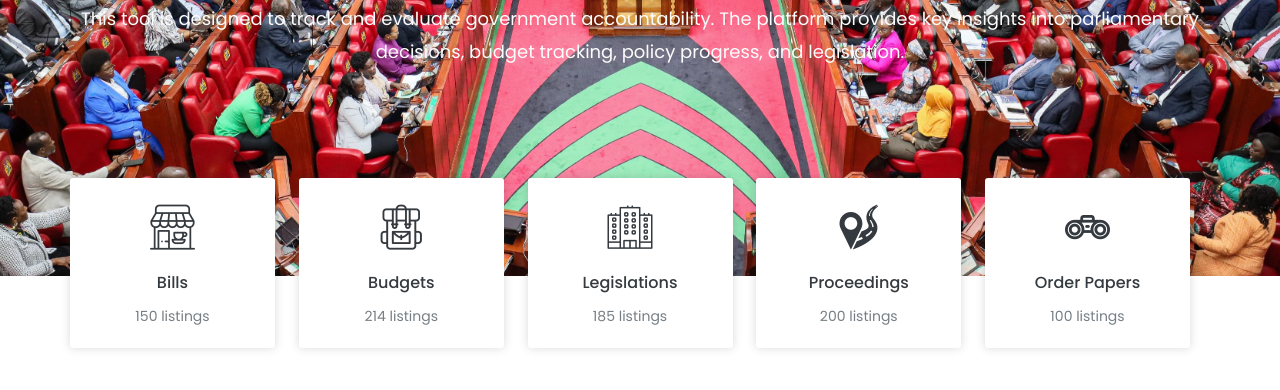
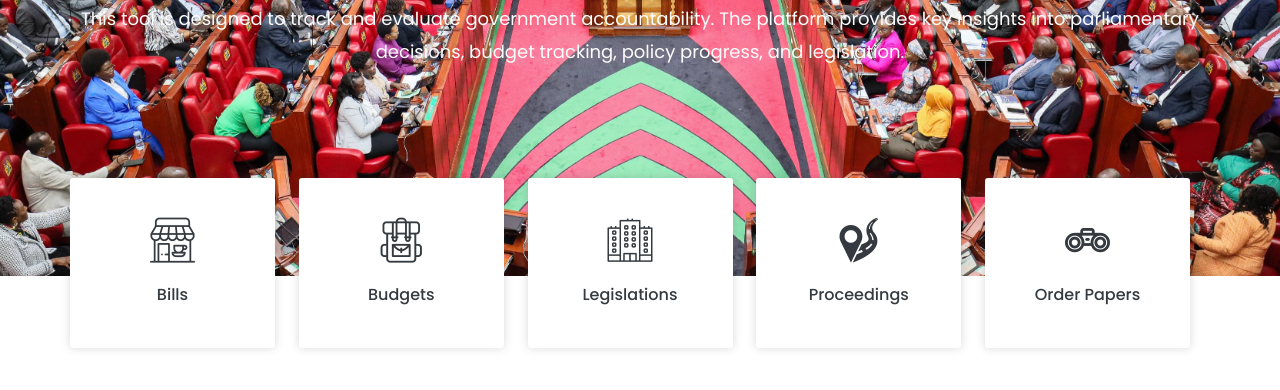
Before and after one commit to AGNES-Af/AGNES_Kenya_Parliament, a plain HTML site: page dashboard.html in a window 1280 px wide. Shown: the part 410-800 px from the top of the page. Drawn offline with nearby package versions, Linux system fonts and the light colour scheme.

Commit message:
edit for listsings

```diff
--- a/dashboard.html
+++ b/dashboard.html
@@ -196,7 +196,7 @@
 					  <i class="flaticon-restaurant"></i>
 					</div>
 					<h2><a href="#">Bills</a></h2>
-					<p>150 listings</p>
+					<!-- <p>150 listings</p> -->
 					<span class="hover-text">Track parliamentary bills</span>
 				  </div>
 				</li>
@@ -206,7 +206,7 @@
 					  <i class="flaticon-travel"></i>
 					</div>
 					<h2><a href="#">Budgets</a></h2>
-					<p>214 listings</p>
+					<!-- <p>214 listings</p> -->
 					<span class="hover-text">Monitor government budgets</span>
 				  </div>
 				</li>
@@ -216,7 +216,7 @@
 					  <i class="flaticon-building"></i>
 					</div>
 					<h2><a href="#">Legislations</a></h2>
-					<p>185 listings</p>
+					<!-- <p>185 listings</p> -->
 					<span class="hover-text">Track passed legislations</span>
 				  </div>
 				</li>
@@ -226,7 +226,7 @@
 					  <i class="flaticon-location-on-road"></i>
 					</div>
 					<h2><a href="#">Proceedings</a></h2>
-					<p>200 listings</p>
+					<!-- <p>200 listings</p> -->
 					<span class="hover-text">View policy progress</span>
 				  </div>
 				</li>
@@ -236,7 +236,7 @@
 						<i class="flaticon-networking"></i>
 					  </div>
 					  <h2><a href="#">Order Papers</a></h2>
-					  <p>100 listings</p>
+					  <!-- <p>100 listings</p> -->
 					  <span class="hover-text">View policy progress</span>
 					</div>
 				  </li>
```
